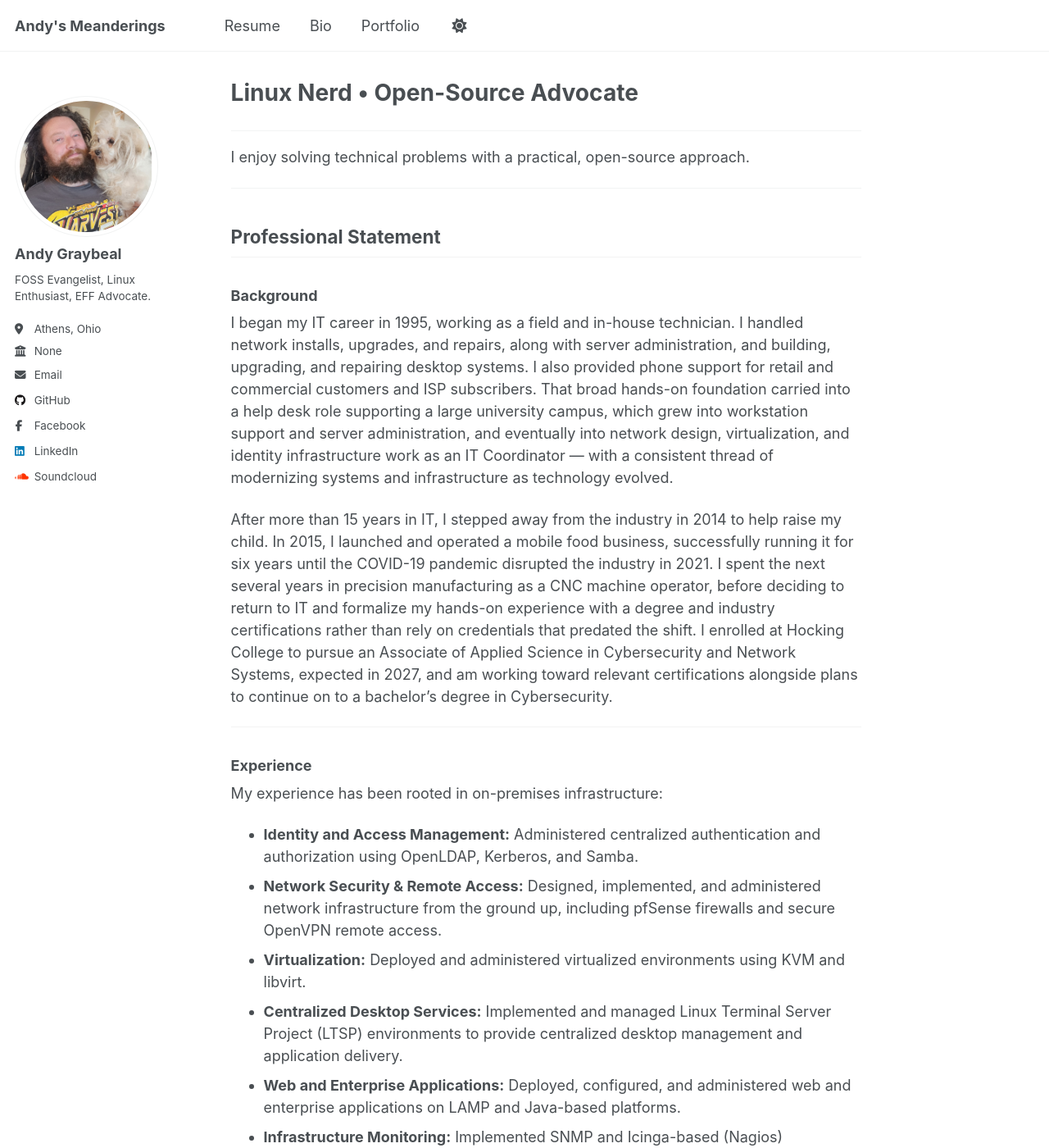
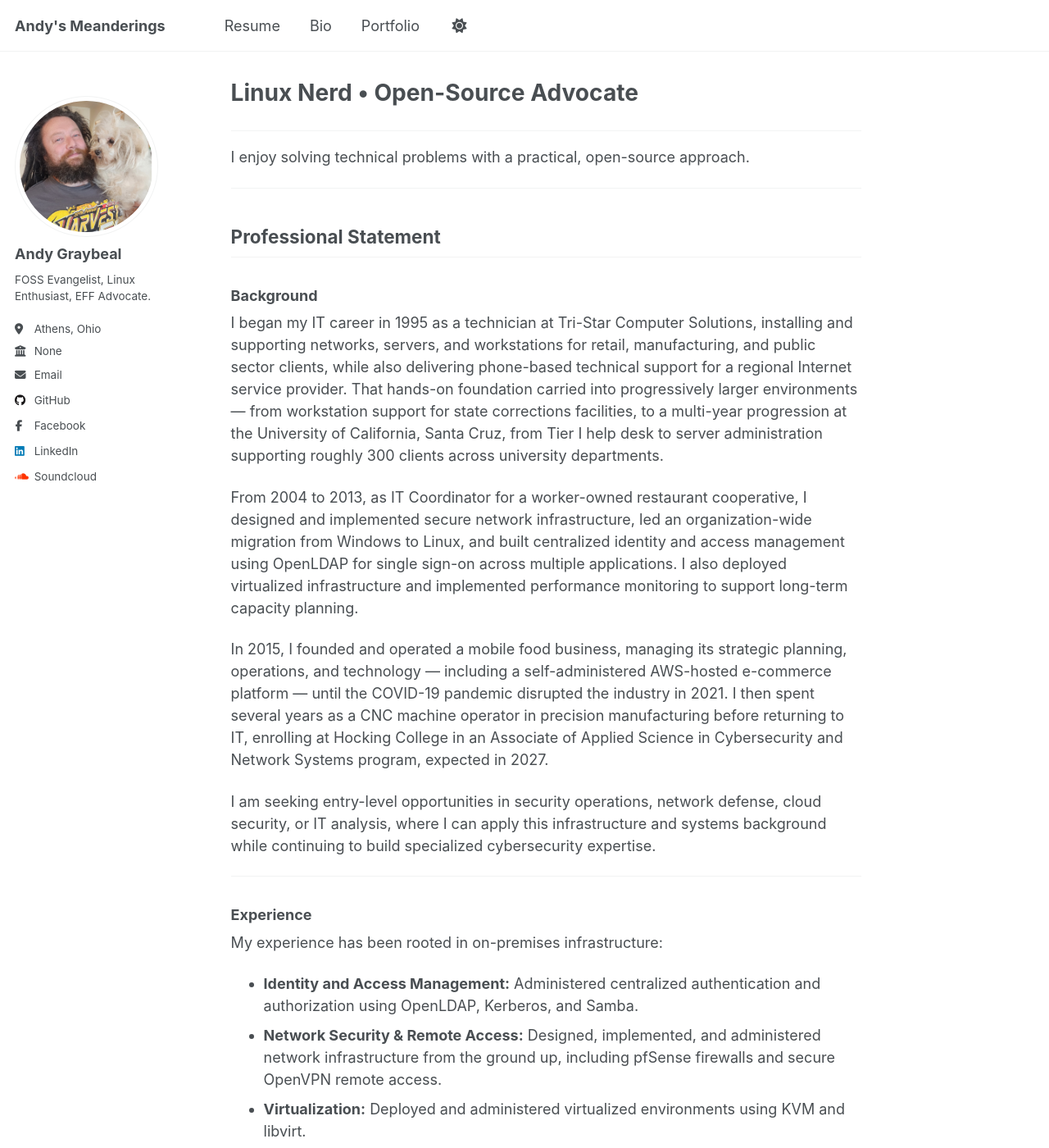
Before and after one commit to andy-graybeal/andy-graybeal.github.io, a Jekyll site: the page built from _pages/about.md, in a window 1280 px wide and 1400 px high. Shown: the whole window at 82% size. Built offline with Jekyll 4.4.1, drawn with Linux system fonts in a browser that asks for light colours; a script that is not in the unit is left out.

Commit message:
Update background section in about.md
Revised background section to clarify career progression and experiences in IT and other fields.

```diff
--- a/_pages/about.md
+++ b/_pages/about.md
@@ -65,9 +65,13 @@ I enjoy solving technical problems with a practical, open-source approach.
 
 ### Background
 
-I began my IT career in 1995, working as a field and in-house technician. I handled network installs, upgrades, and repairs, along with server administration, and building, upgrading, and repairing desktop systems. I also provided phone support for retail and commercial customers and ISP subscribers. That broad hands-on foundation carried into a help desk role supporting a large university campus, which grew into workstation support and server administration, and eventually into network design, virtualization, and identity infrastructure work as an IT Coordinator — with a consistent thread of modernizing systems and infrastructure as technology evolved.
+I began my IT career in 1995 as a technician at Tri-Star Computer Solutions, installing and supporting networks, servers, and workstations for retail, manufacturing, and public sector clients, while also delivering phone-based technical support for a regional Internet service provider. That hands-on foundation carried into progressively larger environments — from workstation support for state corrections facilities, to a multi-year progression at the University of California, Santa Cruz, from Tier I help desk to server administration supporting roughly 300 clients across university departments.
 
-After more than 15 years in IT, I stepped away from the industry in 2014 to help raise my child. In 2015, I launched and operated a mobile food business, successfully running it for six years until the COVID-19 pandemic disrupted the industry in 2021. I spent the next several years in precision manufacturing as a CNC machine operator, before deciding to return to IT and formalize my hands-on experience with a degree and industry certifications rather than rely on credentials that predated the shift. I enrolled at Hocking College to pursue an Associate of Applied Science in Cybersecurity and Network Systems, expected in 2027, and am working toward relevant certifications alongside plans to continue on to a bachelor's degree in Cybersecurity.
+From 2004 to 2013, as IT Coordinator for a worker-owned restaurant cooperative, I designed and implemented secure network infrastructure, led an organization-wide migration from Windows to Linux, and built centralized identity and access management using OpenLDAP for single sign-on across multiple applications. I also deployed virtualized infrastructure and implemented performance monitoring to support long-term capacity planning.
+
+In 2015, I founded and operated a mobile food business, managing its strategic planning, operations, and technology — including a self-administered AWS-hosted e-commerce platform — until the COVID-19 pandemic disrupted the industry in 2021. I then spent several years as a CNC machine operator in precision manufacturing before returning to IT, enrolling at Hocking College in an Associate of Applied Science in Cybersecurity and Network Systems program, expected in 2027.
+
+I am seeking entry-level opportunities in security operations, network defense, cloud security, or IT analysis, where I can apply this infrastructure and systems background while continuing to build specialized cybersecurity expertise.
 
 ---
 
```
